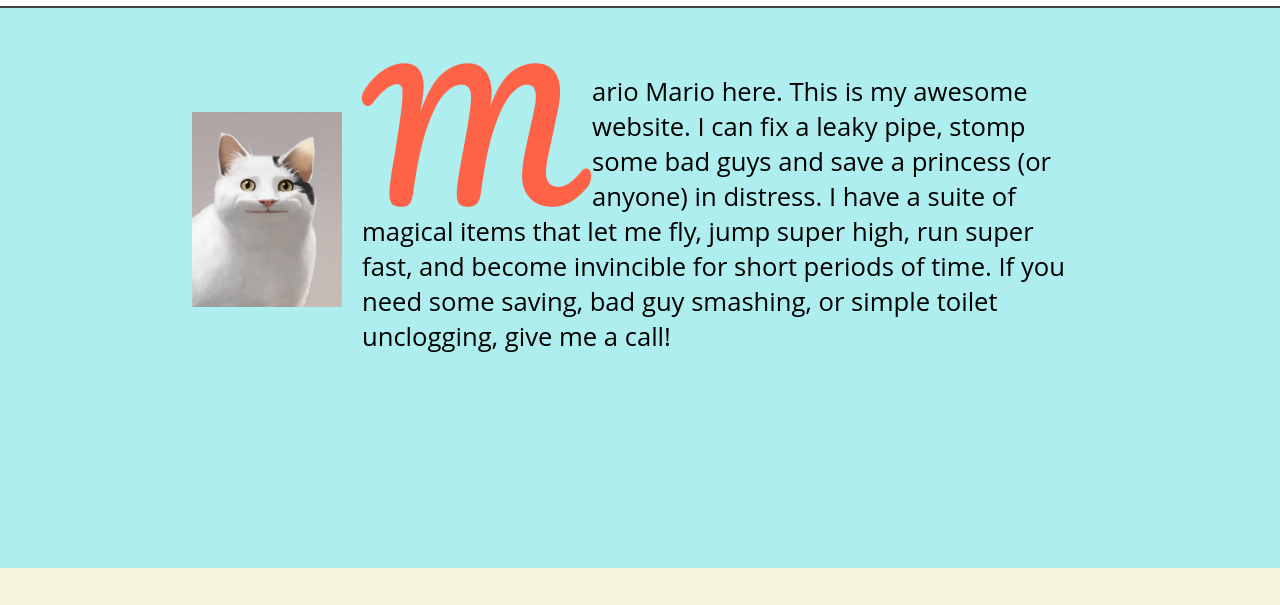
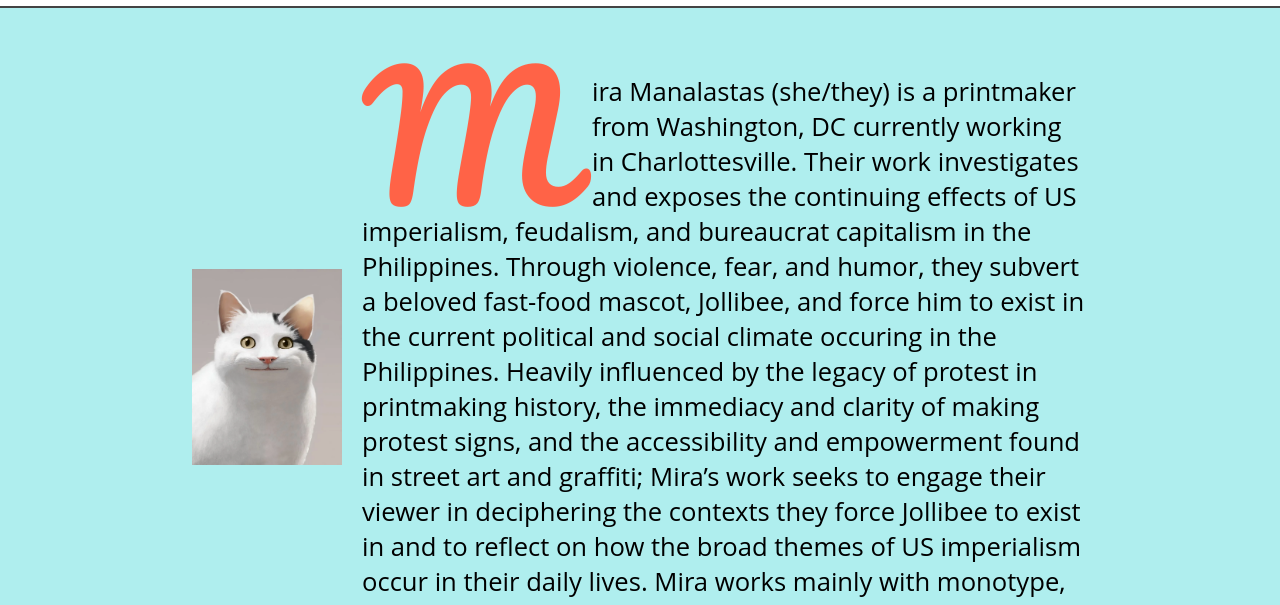
Before and after one commit to meerkat018/mira-manalastas, a plain HTML site: page index.html in a window 1280 px wide. Shown: the part 182-787 px from the top of the page. Drawn offline with Linux system fonts and the light colour scheme.

Commit message:
Update index.html

```diff
--- a/index.html
+++ b/index.html
@@ -27,7 +27,7 @@
           <img class="resp-img website" src="images/photo me.png" alt="Photo of me">
         </div>
         <div class="section-right">
-          <p id="intro-text">Mario Mario here. This is my awesome website. I can fix a leaky pipe, stomp some bad guys and save a princess (or anyone) in distress. I have a suite of magical items that let me fly, jump super high, run super fast, and become invincible for short periods of time. If you need some saving, bad guy smashing, or simple toilet unclogging, give me a call!</p>
+          <p id="intro-text">Mira Manalastas (she/they) is a printmaker from Washington, DC currently working in Charlottesville. Their work investigates and exposes the continuing effects of US imperialism, feudalism, and bureaucrat capitalism in the Philippines. Through violence, fear, and humor, they subvert a beloved fast-food mascot, Jollibee, and force him to exist in the current political and social climate occuring in the Philippines. Heavily influenced by the legacy of protest in printmaking history, the immediacy and clarity of making protest signs, and the accessibility and empowerment found in street art and graffiti; Mira’s work seeks to engage their viewer in deciphering the contexts they force Jollibee to exist in and to reflect on how the broad themes of US imperialism occur in their daily lives. Mira works mainly with monotype, relief, and newsprint to emphasize immediacy instead of preciousness. </p>
         </div>
       </div>
     </section>
```
